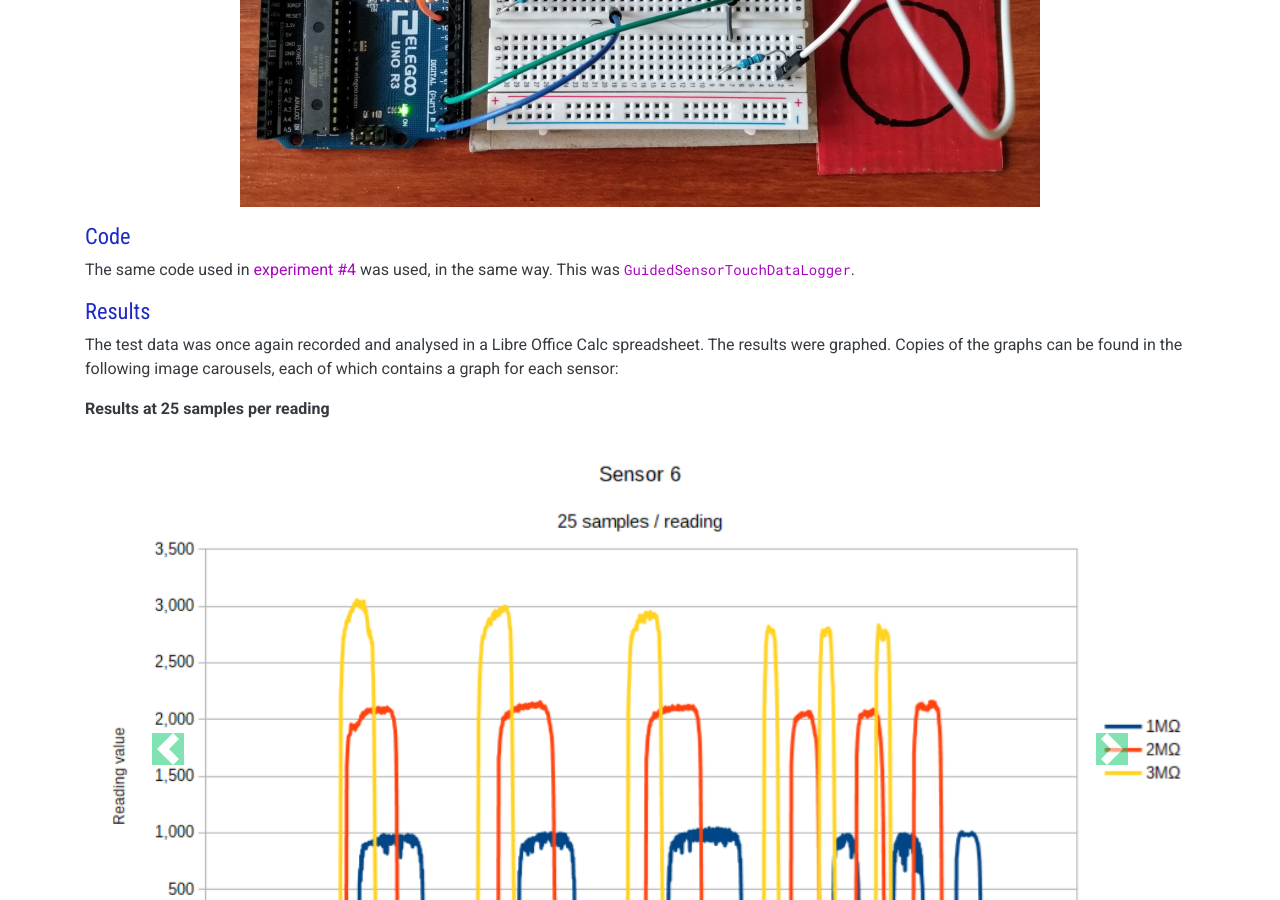
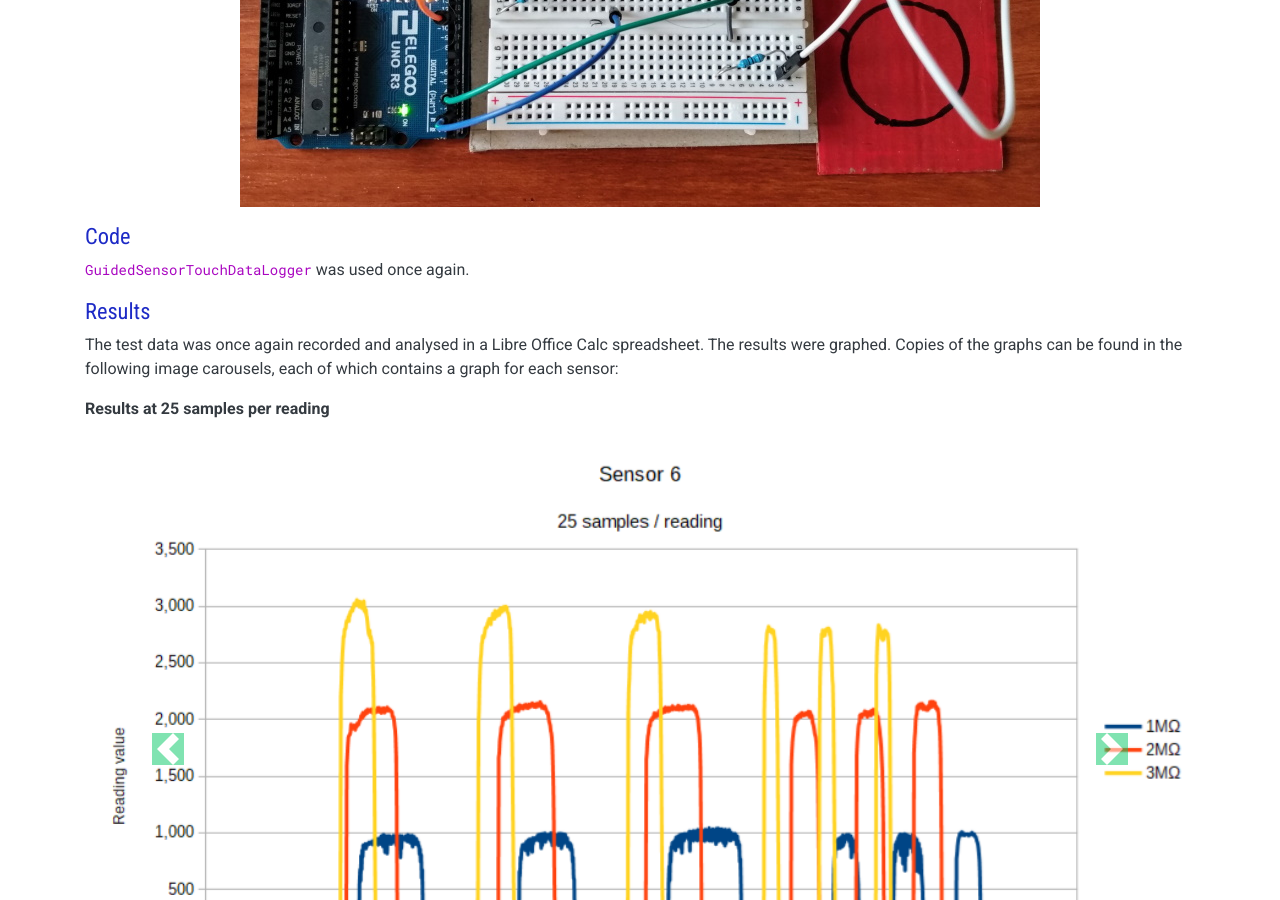
Before and after one commit to cahamo/cahamo.github.io, a Jekyll site: the page built from tongue-drum/experiment-5.html, in a window 1280 px wide and 900 px high, scrolled down 1882 px. Built offline with Jekyll 4.4.1, drawn with Linux system fonts in a browser that asks for light colours; comment, search, counter and statistics services are not loaded; some of the changed text lies outside the part shown.

Commit message:
Fix missing text in Code section

```diff
--- a/tongue-drum/experiment-5.html
+++ b/tongue-drum/experiment-5.html
@@ -41,7 +41,7 @@ layout: default
 
 <h2>Code</h2>
 
-<p>The same code used in <a href="./experiment-4.html">experiment #4</a> was used, in the same way. This was <a href="https://github.com/cahamo/electro-tongue-drum/tree/main/src/research/GuidedSensorTouchDataLogger"><code>GuidedSensorTouchDataLogger</code></a>.</p>
+<p><a href="https://github.com/cahamo/electro-tongue-drum/tree/main/src/research/GuidedSensorTouchDataLogger"><code>GuidedSensorTouchDataLogger</code></a> was used once again.</p>
 
 <h2>Results</h2>
 
```
Also changed, not shown: other parts of tongue-drum/experiment-5.html (+1 -1 lines).
